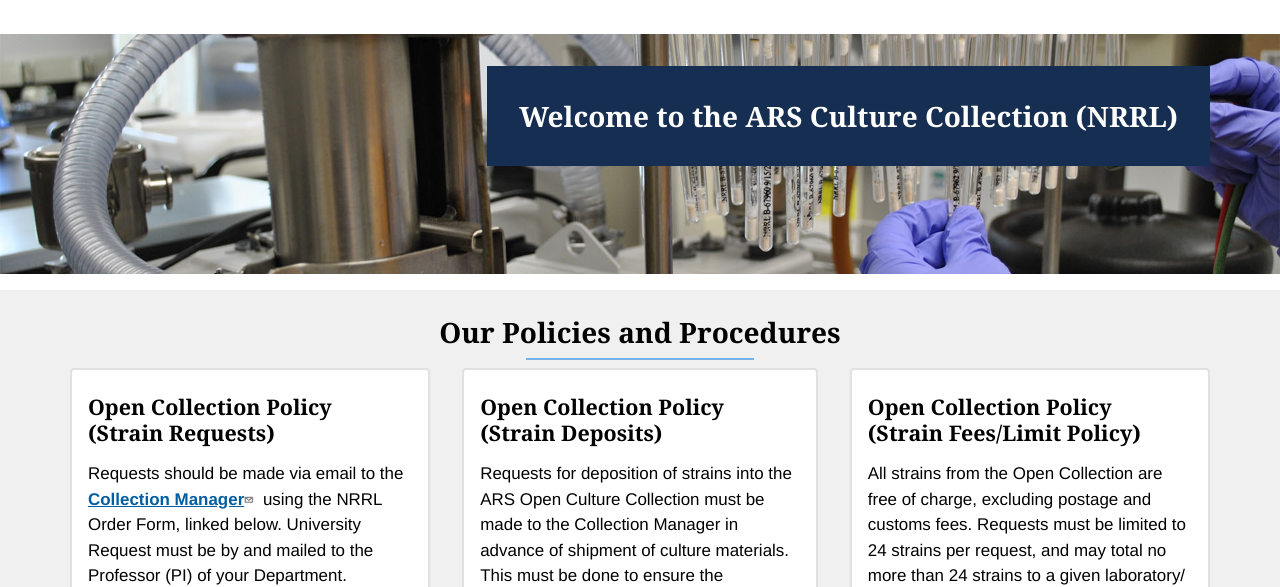
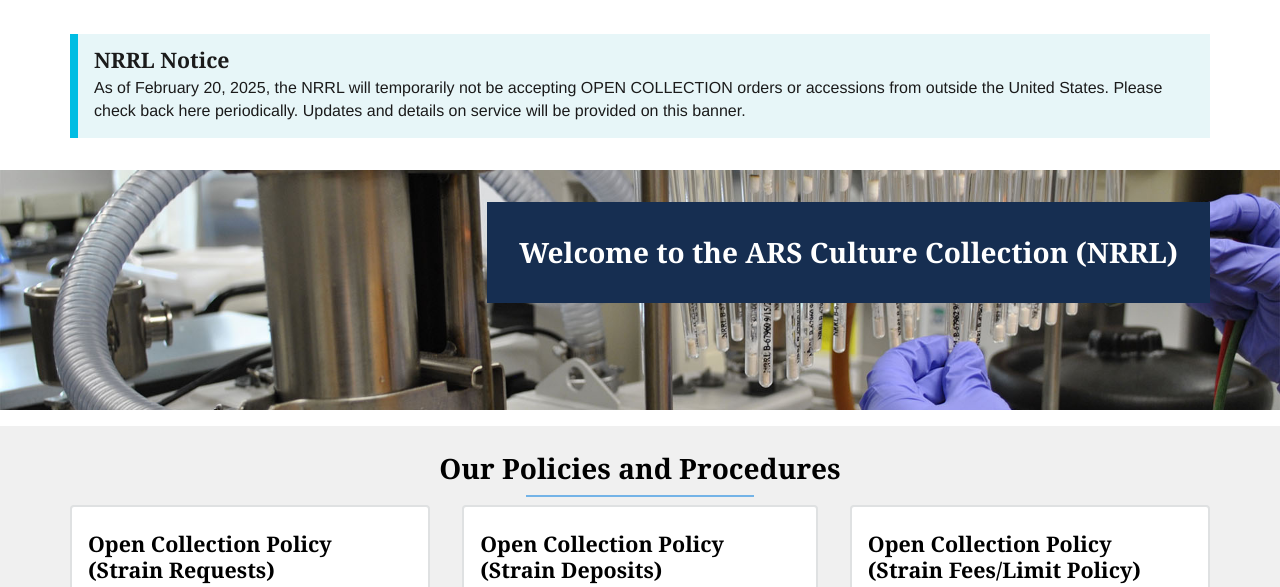
Before and after one commit to andorfc/NRRL, a plain HTML site: page index.html in a window 1280 px wide. Shown: the part 166-753 px from the top of the page. Drawn offline with Linux system fonts and the light colour scheme; no server answers; a web font is replaced by a local one.

Commit message:
Add Notive Banner

```diff
--- a/index.html
+++ b/index.html
@@ -179,6 +179,24 @@
   <div class="content">
       <div class="layout layout--onecol">
     <div  class="layout__region layout__region--content">
+
+        <div class="region region-highlighted">
+    <section id="block-nrrl-subtheme-sitewidealert" class="block block-sitewide-alert-block clearfix">
+
+
+
+      <div data-sitewide-alert=""><div class="usa-alert usa-alert--info" data-uuid="d3e83353-4cb1-46fd-93ef-9597d0312c97">
+  <div class="usa-alert__body">
+          <h2 class="usa-alert__heading">NRRL Notice</h2>
+        <div class="usa-alert__text">
+            <div class="field field--name-message field--type-text-long field--label-hidden field--item">As of February 20, 2025, the NRRL will temporarily not be accepting OPEN COLLECTION orders or accessions from outside the United States. Please check back here periodically. Updates and details on service will be provided on this banner. </div>
+      </div>  </div>
+  </div></div>
+  </section>
+
+<div data-drupal-messages-fallback="" class="hidden"></div>
+
+  </div>
 
 
 <section class="block block-layout-builder block-inline-blockhero hero clearfix" style="min-height: 240px;">
```
